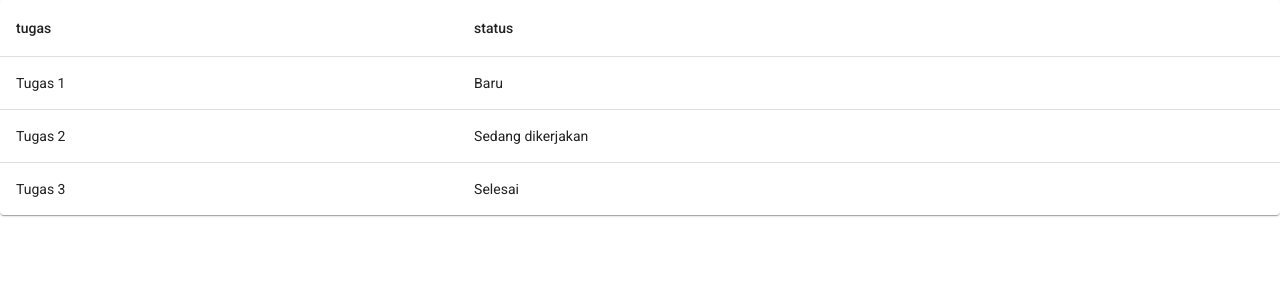
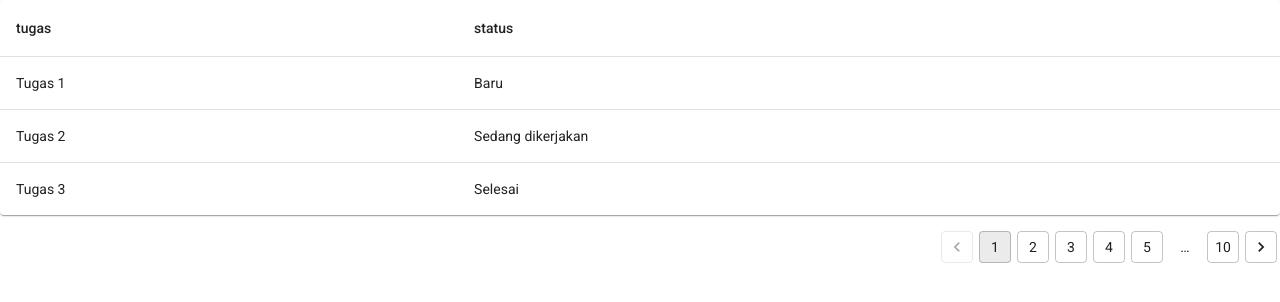
Before and after one commit to umem1125/Project-Management-Frontend, a React (Vite) app: page / in a window 1280 px wide. Shown: the top 302 px of the page. Built offline with nearby package versions, Linux system fonts and the light colour scheme.

Commit message:
create  pagination component

```diff
--- a/src/App.jsx
+++ b/src/App.jsx
@@ -9,6 +9,7 @@
 import { createBrowserRouter, RouterProvider } from 'react-router';
 
 import Table from './components/ui/Table';
+import Pagination from './components/ui/Pagination';
 
 const theme = createTheme({
   typography: {
@@ -50,6 +51,12 @@
             },
           ]}
         />
+        <Pagination
+          count={10}
+          onChange={(_, page) => {
+            console.log('page', page);
+          }}
+        />
       </Box>
     ),
   },
--- /dev/null
+++ b/src/components/ui/Pagination/Pagination.jsx
@@ -0,0 +1,24 @@
+import { Pagination as BasePagination, Box, Stack } from '@mui/material';
+
+const Pagination = ({ count, onChange }) => {
+  return (
+    <Box
+      sx={{
+        display: 'flex',
+        justifyContent: 'flex-end',
+        alignItems: 'center',
+      }}
+    >
+      <Stack spacing={2} sx={{ marginTop: 2 }}>
+        <BasePagination
+          count={count}
+          variant="outlined"
+          shape="rounded"
+          onChange={onChange}
+        />
+      </Stack>
+    </Box>
+  );
+};
+
+export default Pagination;
--- /dev/null
+++ b/src/components/ui/Pagination/index.js
@@ -0,0 +1,3 @@
+import Pagination from './Pagination';
+
+export default Pagination;
--- a/src/components/ui/Table/Table.jsx
+++ b/src/components/ui/Table/Table.jsx
@@ -1,12 +1,12 @@
 import {
   Table as BaseTable,
+  Box,
+  Paper,
   TableBody,
   TableCell,
   TableContainer,
   TableHead,
   TableRow,
-  Paper,
-  Box,
 } from '@mui/material';
 
 const Table = ({ columns, data }) => {
```
